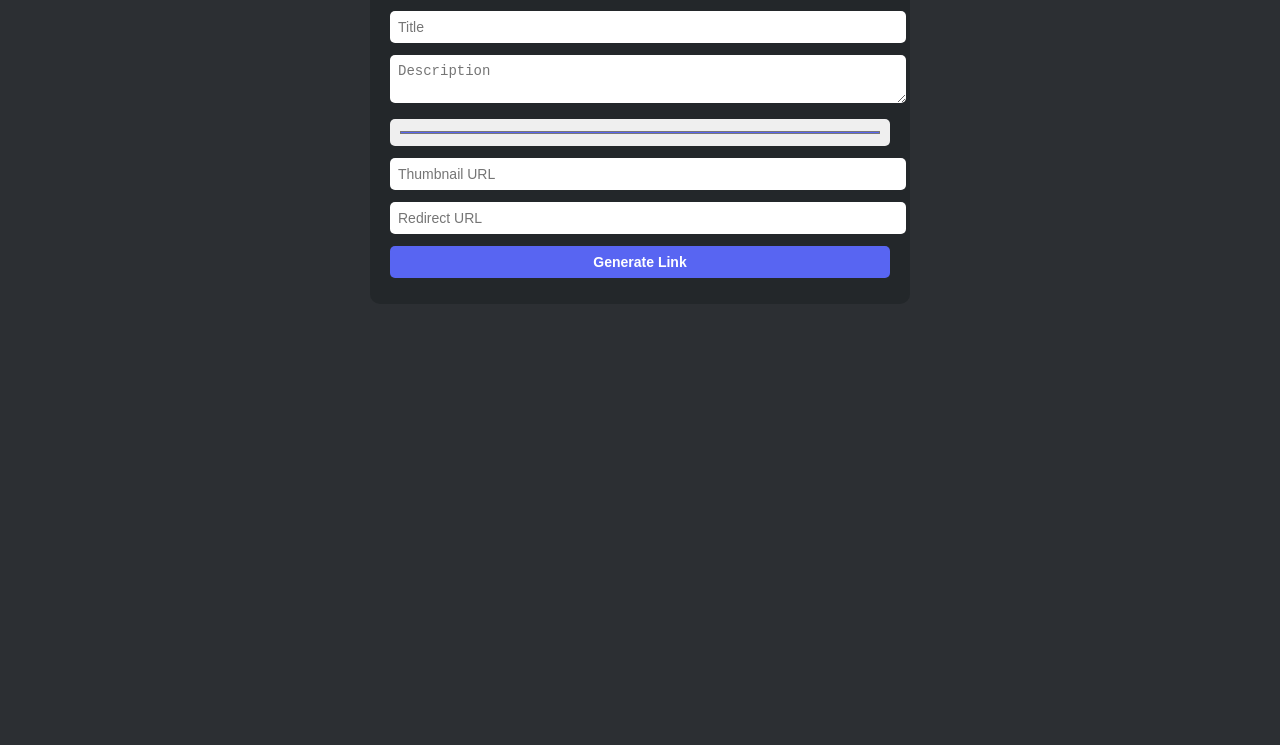
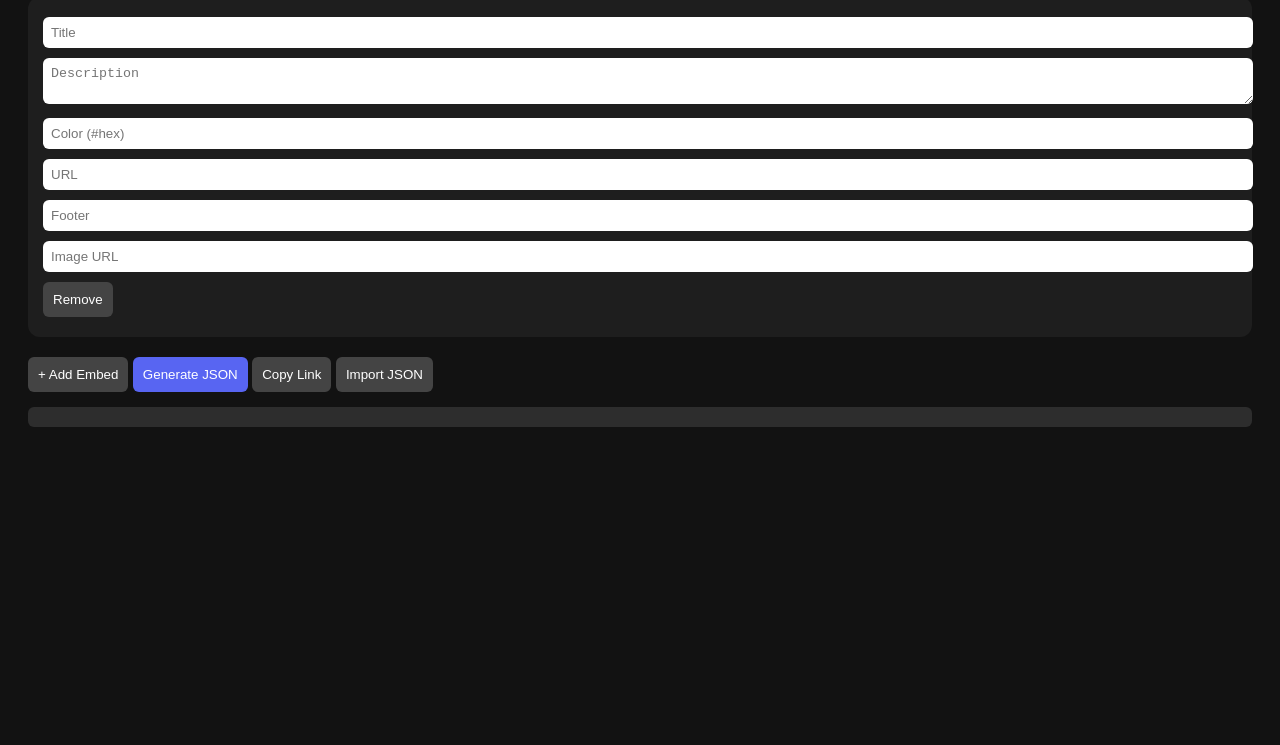
Before and after one commit to 8me2pls/crash, a plain HTML site: page index.html in a window 1280 px wide. Shown: the part 111-856 px from the top of the page. After the commit the page ends 800 px from the top, so only its background shows below. Drawn offline with Linux system fonts and the light colour scheme.

Commit message:
Add files via upload

```diff
--- a/index.html
+++ b/index.html
@@ -2,107 +2,114 @@
 <html lang="en">
 <head>
   <meta charset="UTF-8">
-  <title>Embed Maker</title>
+  <title>Stackable Embed Generator</title>
   <style>
-    body {
-      background:#2c2f33;
-      color:#fff;
-      font-family:sans-serif;
-      display:flex;
-      justify-content:center;
-      align-items:flex-start;
-      min-height:100vh;
-      padding:20px;
-    }
-    .box {
-      background:#23272a;
-      padding:20px;
-      border-radius:10px;
-      max-width:500px;
-      width:100%;
-    }
-    input, textarea, button {
-      width:100%;
-      margin:6px 0;
-      padding:8px;
-      border:none;
-      border-radius:5px;
-      font-size:14px;
-    }
-    button {
-      background:#5865F2;
-      color:#fff;
-      cursor:pointer;
-      font-weight:bold;
-    }
-    .embed {
-      background:#2f3136;
-      border-radius:8px;
-      padding:15px;
-      margin-top:15px;
-      border-left:6px solid #5865F2;
-      cursor:pointer;
-      max-width:500px;
-    }
-    .embed h2 { margin:0; font-size:16px; color:#fff; }
-    .embed p { color:#ddd; margin:5px 0; font-size:14px; }
-    .embed img { max-width:80px; margin-top:10px; border-radius:5px; }
-    .hidden { display:none; }
+    body { font-family: Arial, sans-serif; background: #121212; color: #fff; padding: 20px; }
+    .embed { background: #1e1e1e; padding: 15px; border-radius: 12px; margin-bottom: 15px; }
+    input, textarea { width: 100%; margin: 5px 0; padding: 8px; border-radius: 6px; border: none; }
+    button { margin: 5px 0; padding: 10px; border: none; border-radius: 6px; cursor: pointer; }
+    .primary { background: #5865f2; color: #fff; }
+    .secondary { background: #444; color: #fff; }
+    pre { background: #2d2d2d; padding: 10px; border-radius: 6px; margin-top: 10px; white-space: pre-wrap; }
   </style>
 </head>
 <body>
-  <div class="box" id="maker">
-    <h2>Embed Maker</h2>
-    <form id="f">
-      <input id="title" placeholder="Title" required>
-      <textarea id="desc" placeholder="Description"></textarea>
-      <input id="color" type="color" value="#5865F2">
-      <input id="thumb" placeholder="Thumbnail URL">
-      <input id="redirect" placeholder="Redirect URL" required>
-      <button type="submit">Generate Link</button>
-    </form>
-    <div id="out" class="hidden">
-      <p>Share this link:</p>
-      <input id="link" readonly>
-    </div>
-  </div>
-
-  <div id="viewer" class="hidden"></div>
+  <h1>Stackable Embed Generator</h1>
+  <div id="embeds"></div>
+  <button class="secondary" onclick="addEmbed()">+ Add Embed</button>
+  <button class="primary" onclick="generateEmbeds()">Generate JSON</button>
+  <button class="secondary" onclick="copyLink()">Copy Link</button>
+  <button class="secondary" onclick="importEmbed()">Import JSON</button>
+  <pre id="output"></pre>
 
   <script>
-    const f = document.getElementById("f");
-    const out = document.getElementById("out");
-    const link = document.getElementById("link");
-    const maker = document.getElementById("maker");
-    const viewer = document.getElementById("viewer");
+    const embedsDiv = document.getElementById("embeds");
+    const output = document.getElementById("output");
 
-    f.addEventListener("submit", e => {
-      e.preventDefault();
-      const p = new URLSearchParams({
-        t: f.title.value,
-        d: f.desc.value,
-        c: f.color.value,
-        th: f.thumb.value,
-        r: f.redirect.value
+    function addEmbed(data = {}) {
+      const div = document.createElement("div");
+      div.className = "embed";
+      div.innerHTML = `
+        <input type="text" placeholder="Title" value="${data.title || ""}">
+        <textarea placeholder="Description">${data.description || ""}</textarea>
+        <input type="text" placeholder="Color (#hex)" value="${data.color || ""}">
+        <input type="text" placeholder="URL" value="${data.url || ""}">
+        <input type="text" placeholder="Footer" value="${data.footer || ""}">
+        <input type="text" placeholder="Image URL" value="${data.image || ""}">
+        <button class="secondary" onclick="this.parentElement.remove()">Remove</button>
+      `;
+      embedsDiv.appendChild(div);
+    }
+
+    async function generateEmbeds() {
+      const embeds = Array.from(embedsDiv.children).map(div => {
+        const inputs = div.querySelectorAll("input, textarea");
+        return {
+          title: inputs[0].value,
+          description: inputs[1].value,
+          color: inputs[2].value,
+          url: inputs[3].value,
+          footer: inputs[4].value,
+          image: inputs[5].value,
+        };
       });
-      link.value = `${location.origin}${location.pathname}?${p.toString()}`;
-      out.classList.remove("hidden");
-    });
 
-    // --- Render embed if query present ---
-    const q = new URLSearchParams(location.search);
-    if (q.get("t")) {
-      maker.classList.add("hidden");
-      const color = q.get("c") || "#5865F2";
-      const html = `
-        <div class="embed" id="emb" style="border-left:6px solid ${color}">
-          <h2>${q.get("t")}</h2>
-          <p>${q.get("d") || ""}</p>
-          ${q.get("th") ? `<img src="${q.get("th")}" alt="thumb">` : ""}
-        </div>`;
-      viewer.innerHTML = html;
-      viewer.classList.remove("hidden");
-      document.getElementById("emb").onclick = () => location.href = q.get("r") || "/";
+      const res = await fetch("/api/embed", {
+        method: "POST",
+        headers: { "Content-Type": "application/json" },
+        body: JSON.stringify({ embeds }),
+      });
+
+      const data = await res.json();
+      output.textContent = JSON.stringify(data, null, 2);
+      return data;
+    }
+
+    async function copyLink() {
+      const data = await generateEmbeds();
+      const link = `${window.location.origin}?data=${encodeURIComponent(JSON.stringify(data))}`;
+      navigator.clipboard.writeText(link);
+      alert("Link copied! Paste it anywhere.");
+    }
+
+    function importEmbed() {
+      const json = prompt("Paste embed JSON here:");
+      try {
+        const parsed = JSON.parse(json);
+        embedsDiv.innerHTML = "";
+        if (parsed.embeds) {
+          parsed.embeds.forEach(embed => addEmbed({
+            title: embed.title,
+            description: embed.description,
+            color: embed.color ? "#" + embed.color.toString(16) : "",
+            url: embed.url,
+            footer: embed.footer?.text,
+            image: embed.image?.url,
+          }));
+        }
+      } catch {
+        alert("Invalid JSON!");
+      }
+    }
+
+    // Auto-load from ?data=
+    const urlParams = new URLSearchParams(window.location.search);
+    if (urlParams.has("data")) {
+      try {
+        const parsed = JSON.parse(decodeURIComponent(urlParams.get("data")));
+        if (parsed.embeds) {
+          parsed.embeds.forEach(embed => addEmbed({
+            title: embed.title,
+            description: embed.description,
+            color: embed.color ? "#" + embed.color.toString(16) : "",
+            url: embed.url,
+            footer: embed.footer?.text,
+            image: embed.image?.url,
+          }));
+        }
+      } catch {}
+    } else {
+      addEmbed();
     }
   </script>
 </body>
```
